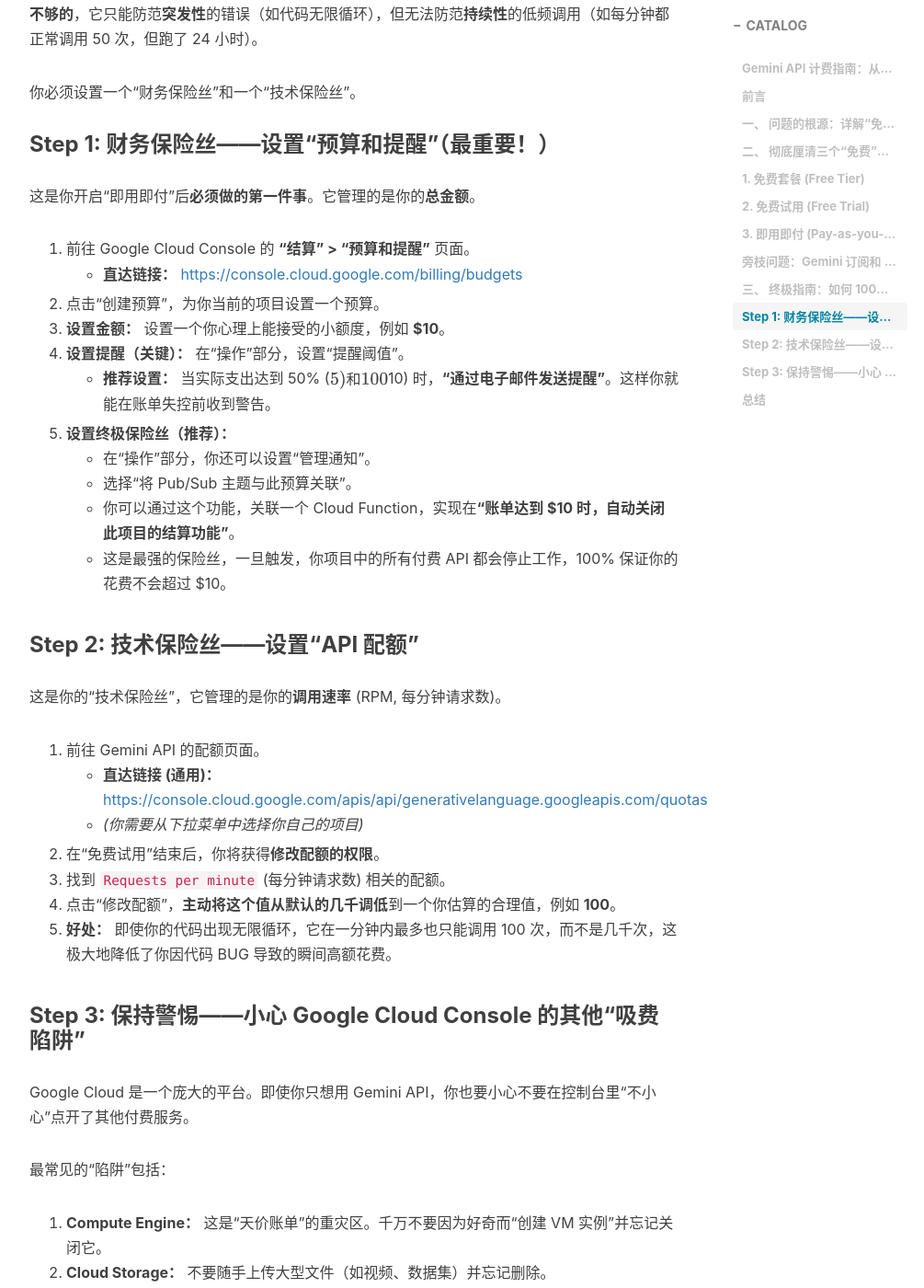
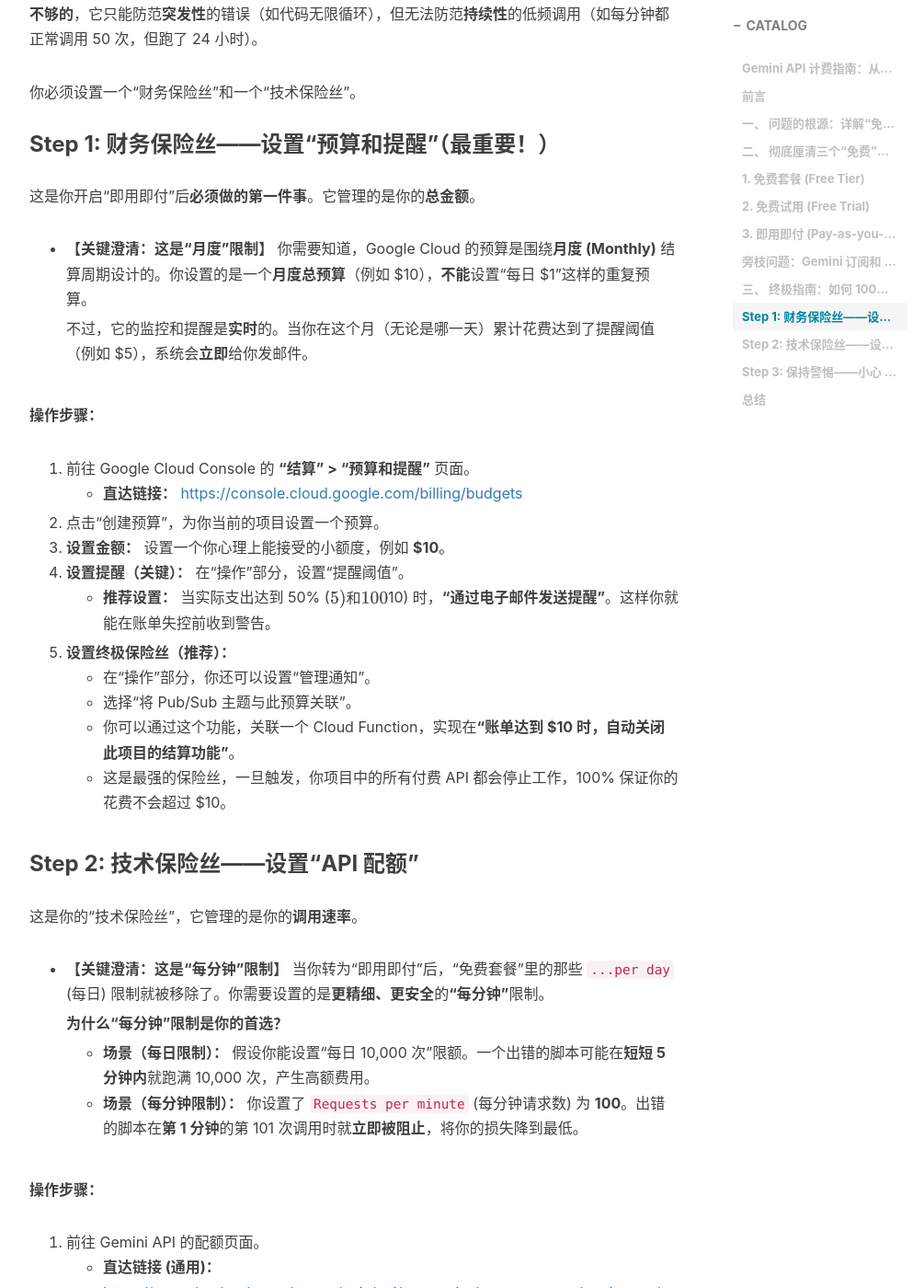
Before and after one commit to Shiina25qpwe/Shiina25qpwe.github.io, a Jekyll site: the page built from _posts/2025-11-01-Gemini API 计费指南.md, in a window 1280 px wide and 1400 px high, scrolled down 3107 px. Shown: the whole window at 92% size, without its empty margins (233-1238 px from the left). Built offline with Jekyll 4.4.1, drawn with Linux system fonts in a browser that asks for light colours; nearby versions of some CDN libraries; comment, search, counter and statistics services are not loaded; some of the changed text lies outside the part shown.

Commit message:
docs(billing): 阐明月度预算与每分钟配额的区别
本文档更新了 Gemini API 计费指南，旨在帮助用户更精确地控制成本，避免因误解而产生意外费用。

主要变更：
- 明确指出 Google Cloud 的“预算”是按月度设置的，而非每日。
- 强调在启用“即用即付”后，应设置“每分钟请求数 (RPM)”作为技术限制，因为它能比每日限制更有效地防止因脚本错误导致的费用激增。
- 在总结部分相应地更新了措辞，以反映月度预算和每分钟速率限制的重要性。

```diff
--- a/_posts/2025-11-01-Gemini API 计费指南.md
+++ b/_posts/2025-11-01-Gemini API 计费指南.md
@@ -88,6 +88,13 @@
 
 这是你开启“即用即付”后**必须做的第一件事**。它管理的是你的**总金额**。
 
+* **【关键澄清：这是“月度”限制】**
+    你需要知道，Google Cloud 的预算是围绕**月度 (Monthly)** 结算周期设计的。你设置的是一个**月度总预算**（例如 $10），**不能**设置“每日 $1”这样的重复预算。
+
+    不过，它的监控和提醒是**实时**的。当你在这个月（无论是哪一天）累计花费达到了提醒阈值（例如 $5），系统会**立即**给你发邮件。
+
+**操作步骤：**
+
 1.  前往 Google Cloud Console 的 **“结算” > “预算和提醒”** 页面。
     * **直达链接：** [https://console.cloud.google.com/billing/budgets](https://console.cloud.google.com/billing/budgets)
 2.  点击“创建预算”，为你当前的项目设置一个预算。
@@ -102,7 +109,16 @@
 
 ### Step 2: 技术保险丝——设置“API 配额”
 
-这是你的“技术保险丝”，它管理的是你的**调用速率** (RPM, 每分钟请求数)。
+这是你的“技术保险丝”，它管理的是你的**调用速率**。
+
+* **【关键澄清：这是“每分钟”限制】**
+    当你转为“即用即付”后，“免费套餐”里的那些 `...per day` (每日) 限制就被移除了。你需要设置的是**更精细、更安全**的**“每分钟”**限制。
+
+    **为什么“每分钟”限制是你的首选？**
+    * **场景（每日限制）：** 假设你能设置“每日 10,000 次”限额。一个出错的脚本可能在**短短 5 分钟内**就跑满 10,000 次，产生高额费用。
+    * **场景（每分钟限制）：** 你设置了 `Requests per minute` (每分钟请求数) 为 **100**。出错的脚本在**第 1 分钟**的第 101 次调用时就**立即被阻止**，将你的损失降到最低。
+
+**操作步骤：**
 
 1.  前往 Gemini API 的配额页面。
     * **直达链接 (通用)：** [https://console.cloud.google.com/apis/api/generativelanguage.googleapis.com/quotas](https://console.cloud.google.com/apis/api/generativelanguage.googleapis.com/quotas)
@@ -129,8 +145,8 @@
 1.  （可选）使用**“免费套餐” (Free Tier)** 进行初步的功能测试，接受它极低的每日限额。
 2.  （可选）使用**“免费试用” ($300 赠金)** 来测试 API 的高性能，不用担心付费。
 3.  当准备正式使用时，**升级到“即用即付” (Pay-as-you-go)**。
-4.  **立刻**前往“结算”页面，设置一个 **$10 的预算提醒（和自动停止操作）**。
+4.  **立刻**前往“结算”页面，设置一个 **$10 的月度预算提醒（和自动停止操作）**。
 5.  **立刻**前往“API 配额”页面，将 **RPM（每分钟请求数）** 主动调低到 100 左右。
 6.  **只使用 Gemini API**，不要在控制台里乱点其他你不知道的服务。
 
-通过“财务预算”管住总金额，通过“API 配额”管住突发速率，你就可以安心地使用 Gemini API 了。
+通过“财务预算”管住月度总金额，通过“API 配额”管住每分钟的突发速率，你就可以安心地使用 Gemini API 了。
```
Also changed, not shown: other parts of _posts/2025-11-01-Gemini API 计费指南.md (+1 -1 lines).
